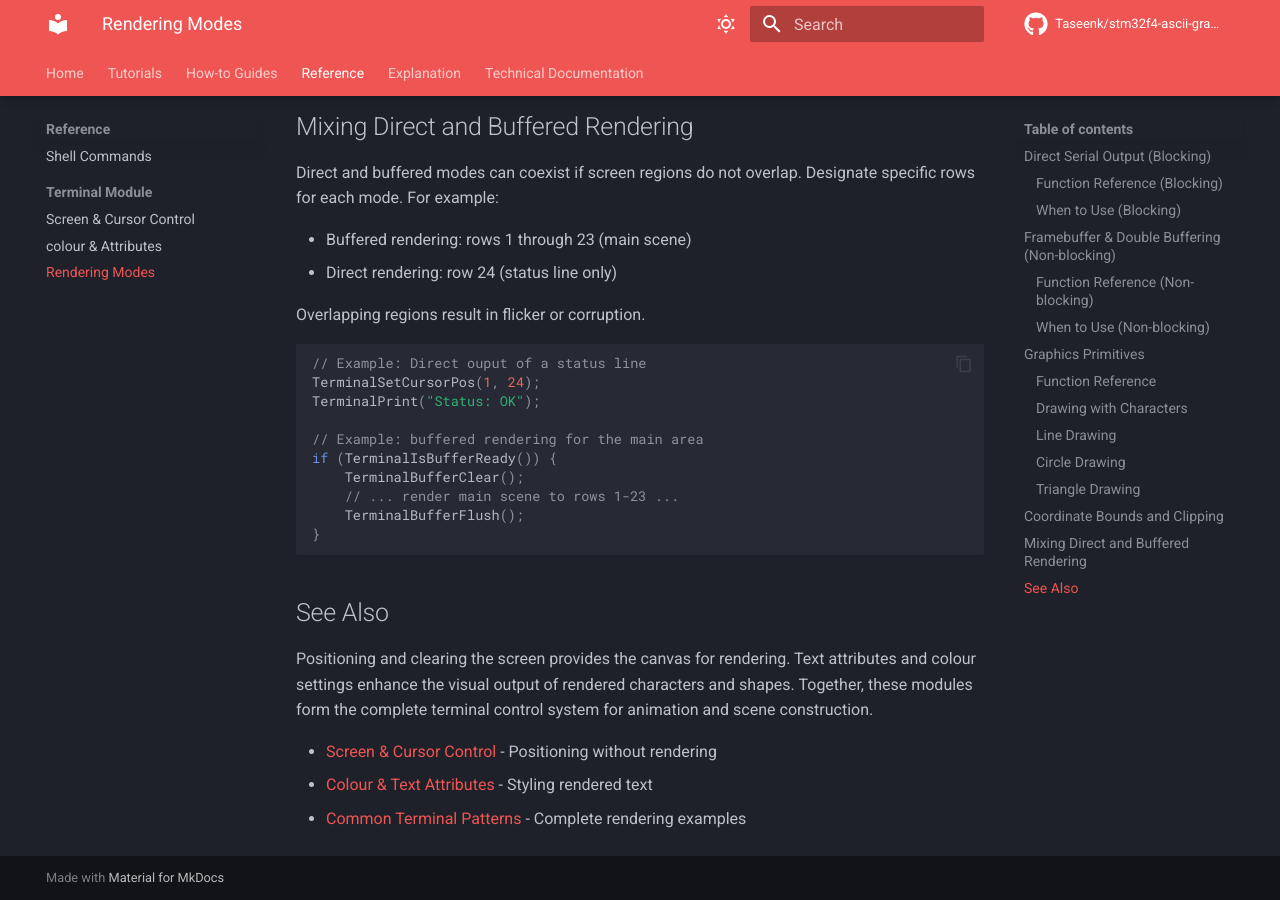
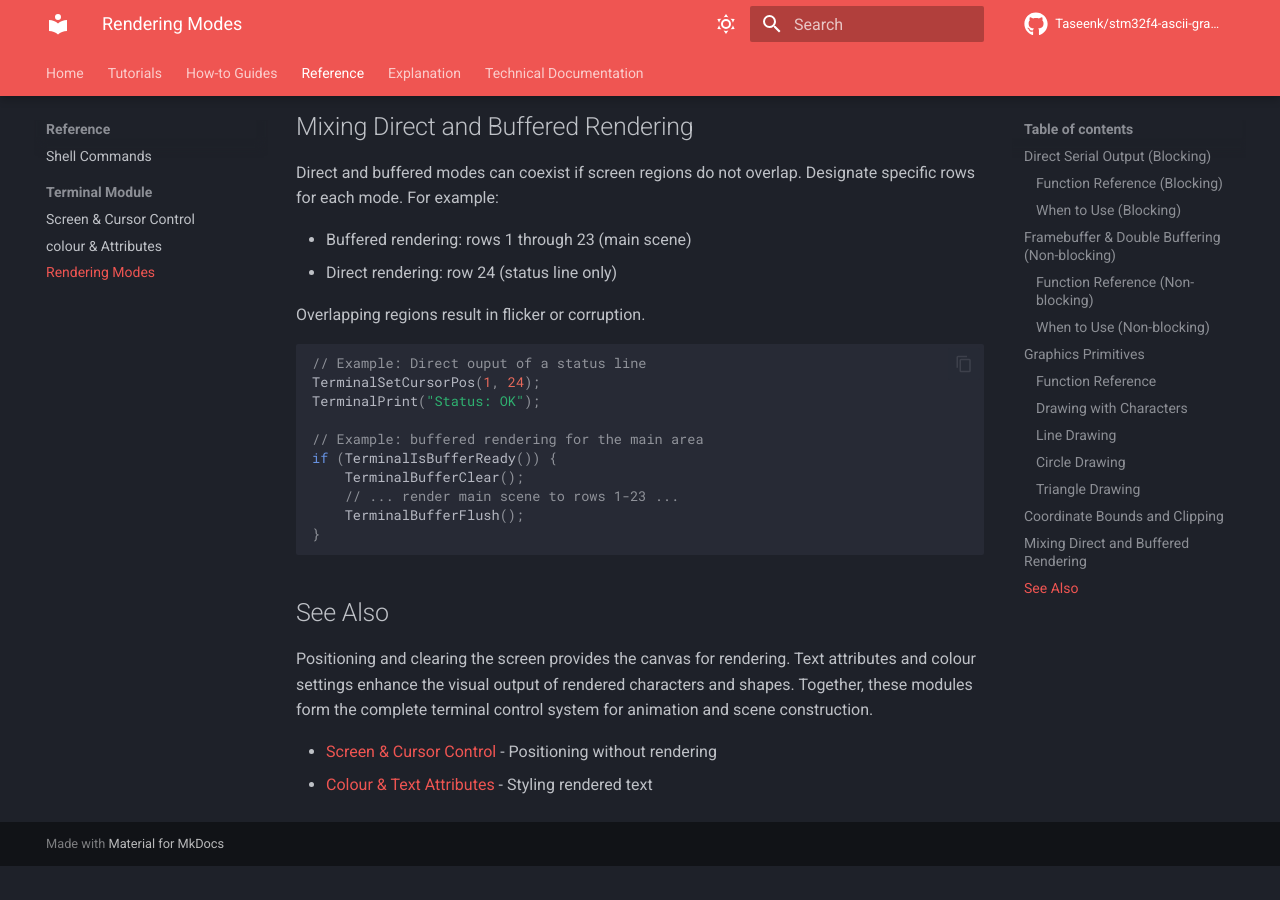
Before and after one commit to Taseenk/stm32f4-ascii-graphics-demo, an MkDocs documentation site: the page built from Docs/Reference/terminal-rendering.md, in a window 1280 px wide and 900 px high, scrolled down 4568 px. Built offline with MkDocs 1.6.1 and Material for MkDocs 9.7.7, drawn with Linux system fonts in a browser that asks for light colours; comment, search, counter and statistics services are not loaded; after the commit the page ends 5434 px from its top, so only the background shows below that.

Commit message:
docs(mkdocs): remove reference to undefined documentation

```diff
--- a/Docs/Reference/terminal-rendering.md
+++ b/Docs/Reference/terminal-rendering.md
@@ -161,4 +161,3 @@ Positioning and clearing the screen provides the canvas for rendering. Text attr
 
 - [Screen & Cursor Control](terminal-screen-cursor.md) - Positioning without rendering
 - [Colour & Text Attributes](terminal-colour-attributes.md) - Styling rendered text
-- [Common Terminal Patterns](../How-to/terminal-patterns.md) - Complete rendering examples
```
